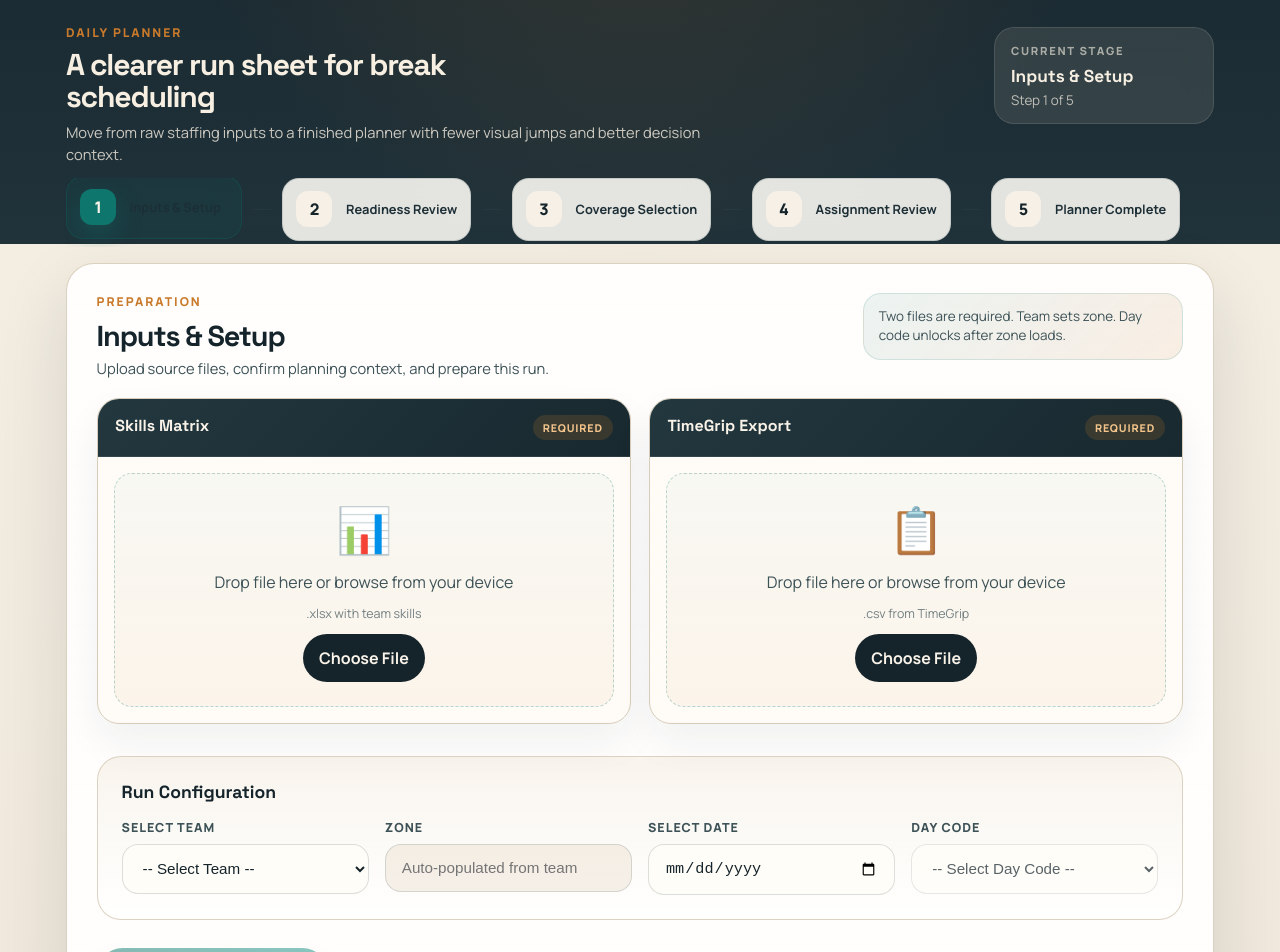
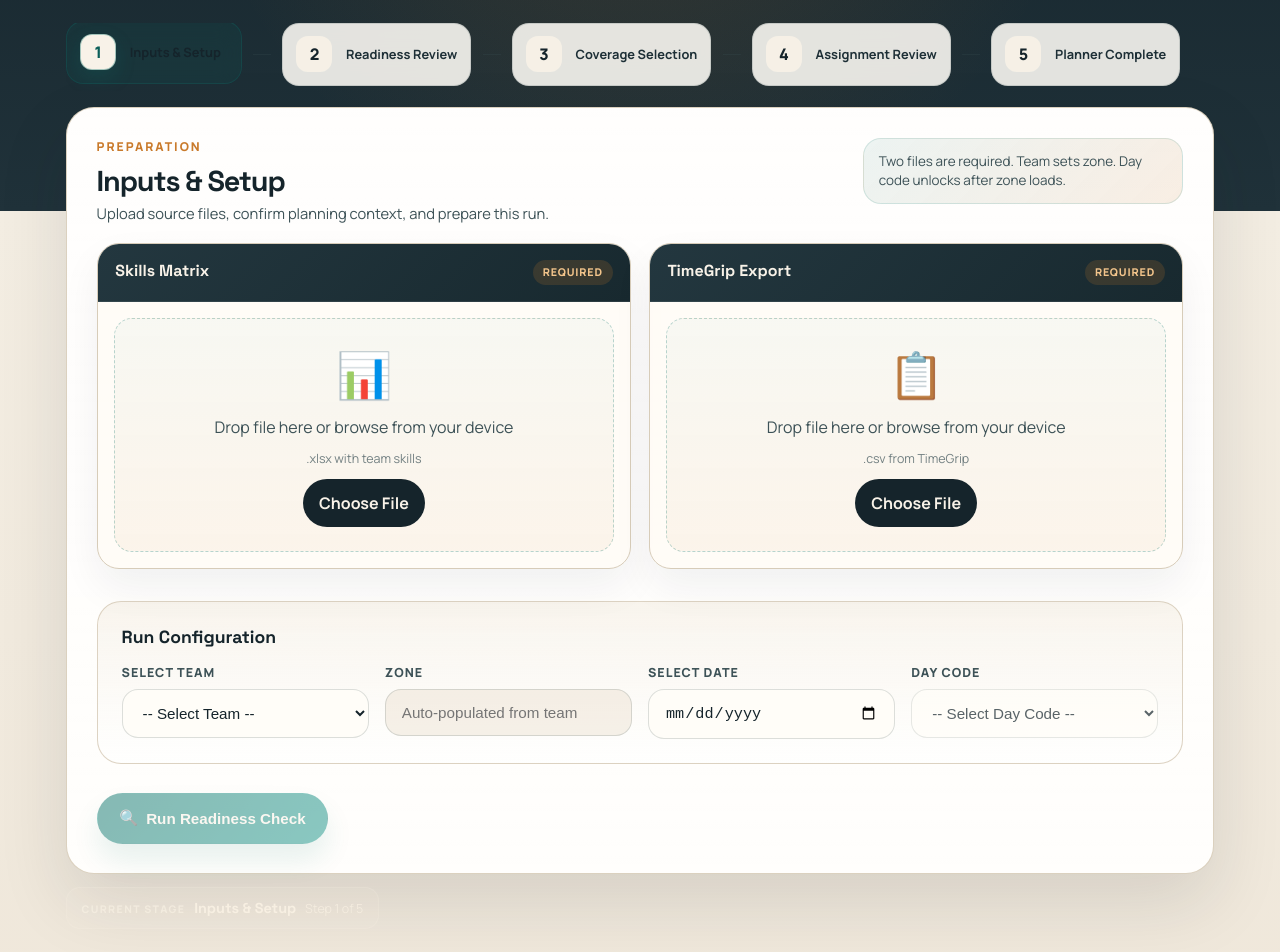
Before and after one commit to EGExcelsior/Smart-Break-Scheduler, a React (Create React App) app in the folder frontend/: page / in a window 1280 px wide. Shown: the part 220-1172 px from the top of the page. Built offline with nearby package versions, Linux system fonts and the light colour scheme; the HTML template or start-up script is replaced by a standard one.

Commit message:
fix(ui): improve active step number contrast in progress bar

```diff
--- a/frontend/src/components/SchedulerWorkflow.jsx
+++ b/frontend/src/components/SchedulerWorkflow.jsx
@@ -72,22 +72,6 @@ const SchedulerWorkflow = () => {
   return (
     <div className="modern-workflow">
       <section className="workflow-shell">
-        <div className="workflow-intro">
-          <div>
-            <p className="workflow-kicker">Daily planner</p>
-            <h2 className="workflow-heading">A clearer run sheet for break scheduling</h2>
-            <p className="workflow-summary">
-              Move from raw staffing inputs to a finished planner with fewer visual jumps and better decision context.
-            </p>
-          </div>
-
-          <div className="workflow-status-card">
-            <span className="workflow-status-label">Current stage</span>
-            <strong>{currentStepLabel}</strong>
-            <p>Step {currentStep} of {STEP_LABELS.length}</p>
-          </div>
-        </div>
-
         <ProgressBar currentStep={currentStep} />
         <ErrorMessage error={error} onDismiss={() => setError(null)} />
 
@@ -153,6 +137,12 @@ const SchedulerWorkflow = () => {
             onResetWorkflow={resetWorkflow}
           />
         )}
+
+        <div className="workflow-stage-footer" aria-live="polite">
+          <span className="workflow-stage-footer-label">Current stage</span>
+          <strong>{currentStepLabel}</strong>
+          <p>Step {currentStep} of {STEP_LABELS.length}</p>
+        </div>
       </section>
     </div>
   );
--- a/frontend/src/components/schedulerWorkflow/styles/base.css
+++ b/frontend/src/components/schedulerWorkflow/styles/base.css
@@ -26,7 +26,37 @@
 .workflow-shell {
   width: min(1180px, 100%);
   margin: 0 auto;
-  padding: 0 1rem 0.2rem;
+  padding: 0 1rem 0.4rem;
+}
+
+.workflow-stage-footer {
+  margin-top: 0.8rem;
+  padding: 0.7rem 0.9rem;
+  border-radius: 14px;
+  border: 1px solid rgba(247, 239, 226, 0.16);
+  background: rgba(247, 239, 226, 0.08);
+  color: #f7efe2;
+  display: inline-flex;
+  align-items: baseline;
+  gap: 0.55rem;
+}
+
+.workflow-stage-footer-label {
+  font-size: 0.66rem;
+  letter-spacing: 0.13em;
+  text-transform: uppercase;
+  font-weight: 800;
+  color: rgba(247, 239, 226, 0.7);
+}
+
+.workflow-stage-footer strong {
+  font-size: 0.9rem;
+  font-family: 'Space Grotesk', 'Manrope', sans-serif;
+}
+
+.workflow-stage-footer p {
+  font-size: 0.78rem;
+  color: rgba(247, 239, 226, 0.76);
 }
 
 .workflow-intro {
--- a/frontend/src/components/schedulerWorkflow/styles/progress.css
+++ b/frontend/src/components/schedulerWorkflow/styles/progress.css
@@ -49,9 +49,10 @@
 }
 
 .progress-step.active .step-number {
-  background: var(--mw-brand-500);
-  color: #f8f2e8;
-  box-shadow: 0 10px 25px rgba(var(--mw-brand-rgb), 0.34);
+  background: #f8f2e8;
+  color: var(--mw-brand-600);
+  border: 1px solid rgba(var(--mw-brand-rgb), 0.36);
+  box-shadow: 0 8px 20px rgba(var(--mw-brand-rgb), 0.2);
 }
 
 .progress-step.completed .step-number {
@@ -68,6 +69,10 @@
   line-height: 1.35;
 }
 
+.progress-step.active .step-label {
+  color: var(--mw-ink-950);
+}
+
 .progress-line {
   width: 18px;
   height: 1px;
```
